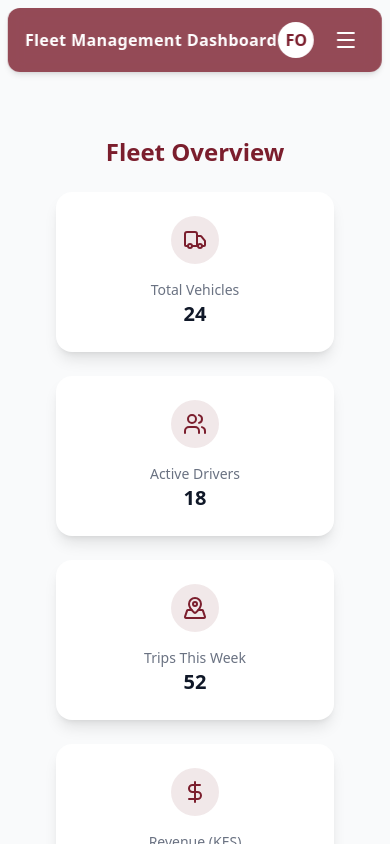
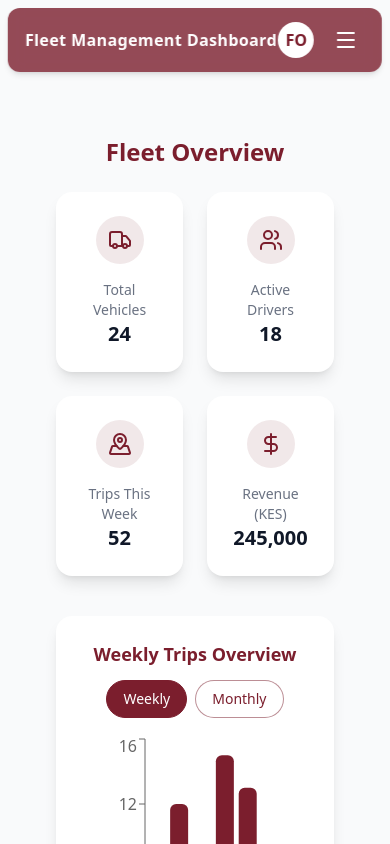
Before and after one commit to ABABUOTURI/TransGo, a Next.js app: page /fleet/dashboard in a window 390 px wide. Shown: the top 844 px of the page. Built offline with nearby package versions, Linux system fonts and the light colour scheme.

Commit message:
responsiveness

```diff
--- a/src/app/fleet/dashboard/components/DashboardContent.tsx
+++ b/src/app/fleet/dashboard/components/DashboardContent.tsx
@@ -50,7 +50,7 @@ export default function DashboardContent() {
         </h2>
 
         {/* === Summary Cards === */}
-        <div className="grid grid-cols-1 sm:grid-cols-2 lg:grid-cols-4 gap-6 mb-10">
+        <div className="grid grid-cols-2 sm:grid-cols-2 lg:grid-cols-4 gap-6 mb-10">
   {stats.map((item, idx) => (
     <motion.div
       key={idx}
@@ -69,6 +69,7 @@ export default function DashboardContent() {
     </motion.div>
   ))}
 </div>
+
 
         {/* === Trips Chart === */}
         <motion.div
```
Lines whose indentation alone changed are shown as unchanged.
